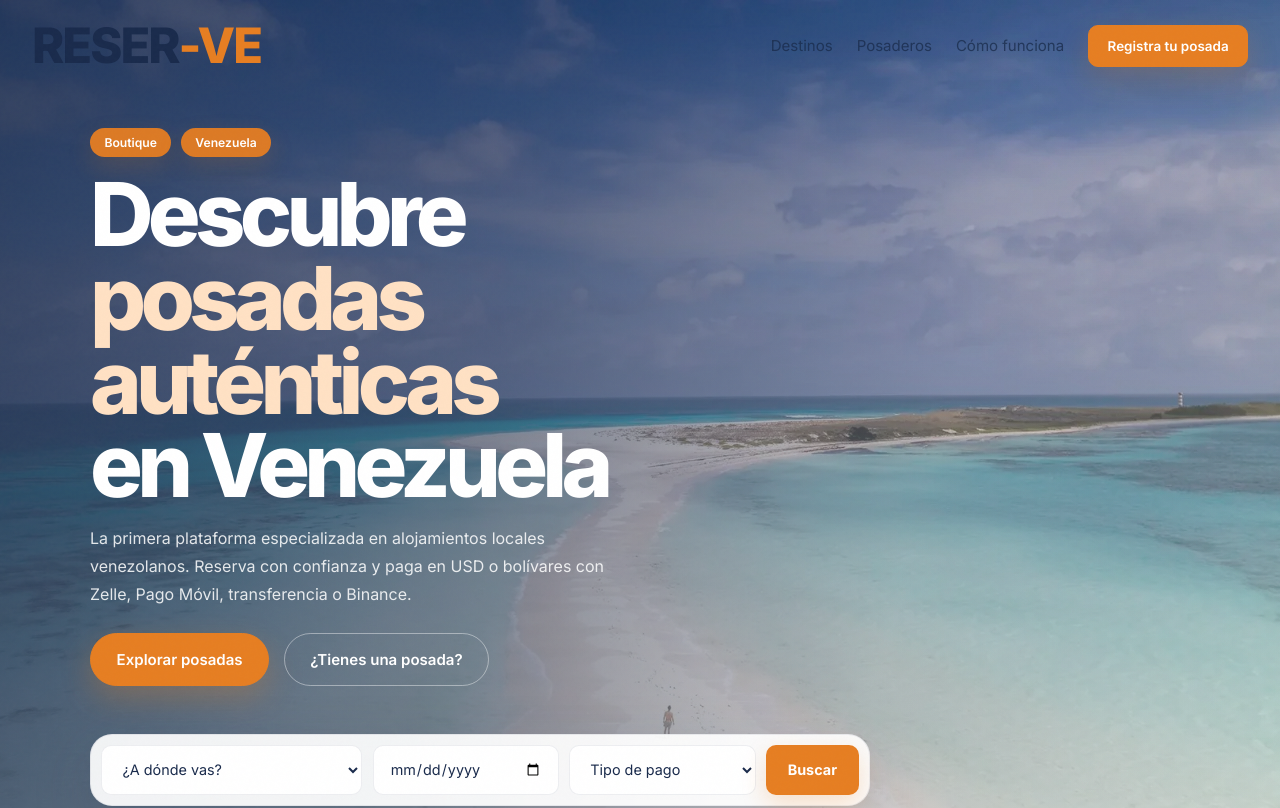
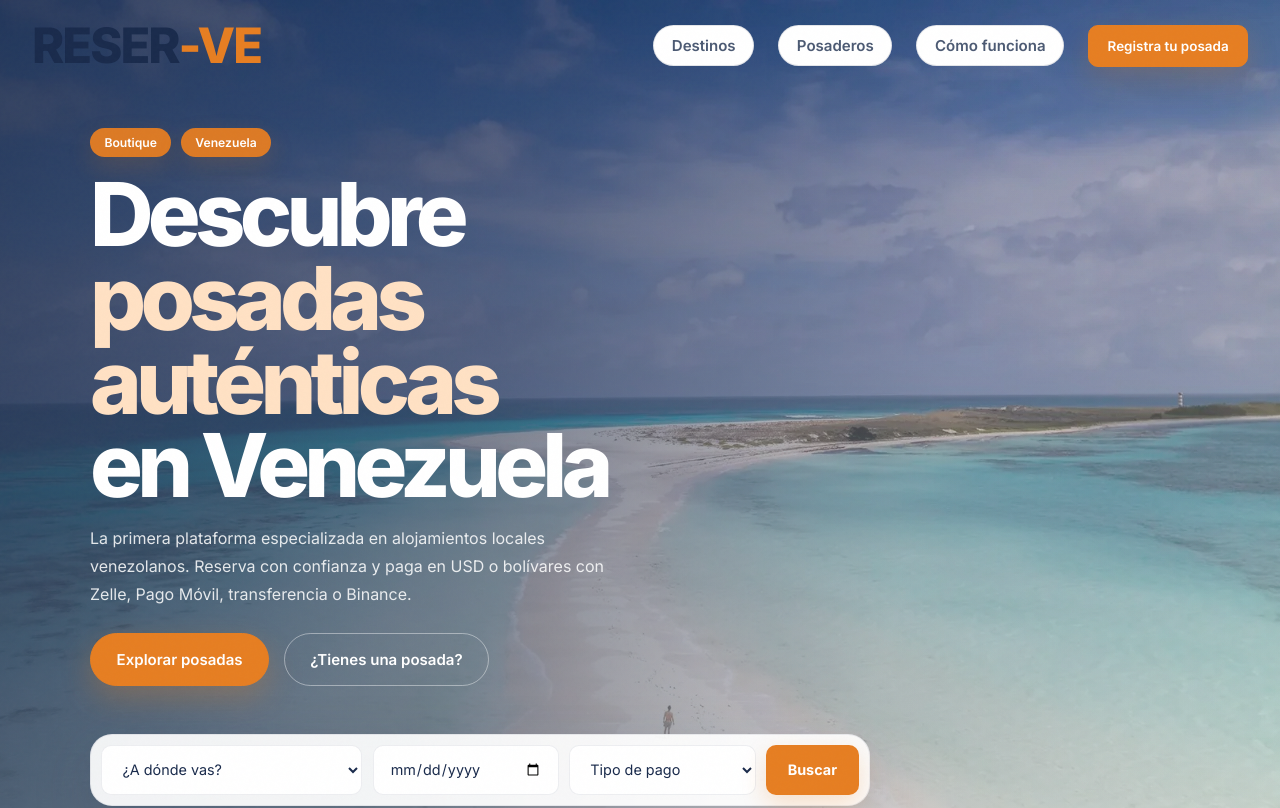
Before and after one commit to luiscarrasco77-lang/reser-ve, a Next.js app: page / in a window 1280 px wide. Shown: the top 808 px of the page. Built offline with nearby package versions, Linux system fonts and the light colour scheme.

Commit message:
Nueva foto hero + responsive móvil arreglado

```diff
--- a/app/page.tsx
+++ b/app/page.tsx
@@ -92,6 +92,27 @@ export default function Home() {
           font-family:'Inter',sans-serif;
         }
         .nav-cta:hover { background:var(--cacao-dark); transform:translateY(-1px); }
+
+        .nav-btn {
+          padding: 0.65rem 1.1rem;
+          border-radius: 999px;
+          font-size: 0.9rem;
+          font-weight: 600;
+          text-decoration: none;
+          cursor: pointer;
+
+          background: white;
+          color: var(--indigo);
+          border: 1px solid rgba(26,43,76,0.12);
+
+          transition: all 0.22s;
+          font-family: 'Inter', sans-serif;
+        }
+
+        .nav-btn:hover {
+          background: rgba(255,255,255,0.85);
+          transform: translateY(-1px);
+        }
 
         /* HERO */
         .hero {
@@ -371,9 +392,9 @@ export default function Home() {
       <nav className={`nav ${scrollY > 50 ? 'scrolled' : ''}`}>
         <div className="logo">RESER<span>-VE</span></div>
         <div className="nav-links">
-          <a href="#destinos">Destinos</a>
-          <a href="#posaderos">Posaderos</a>
-          <a href="#como-funciona">Cómo funciona</a>
+          <a href="#destinos" className="nav-btn">Destinos</a>
+          <a href="#posaderos" className="nav-btn">Posaderos</a>
+          <a href="#como-funciona" className="nav-btn">Cómo funciona</a>
           <button className="nav-cta">Registra tu posada</button>
         </div>
       </nav>
```
